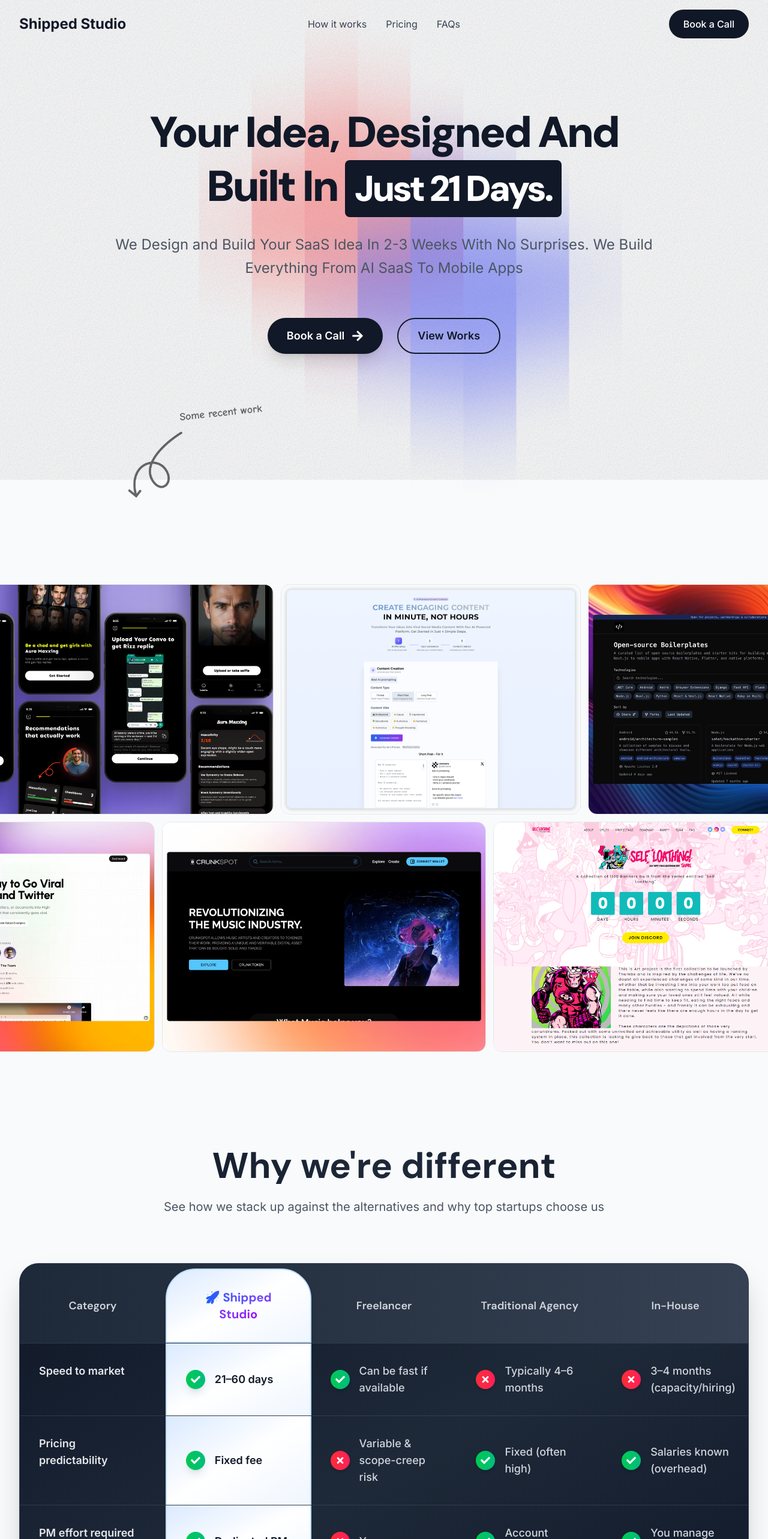
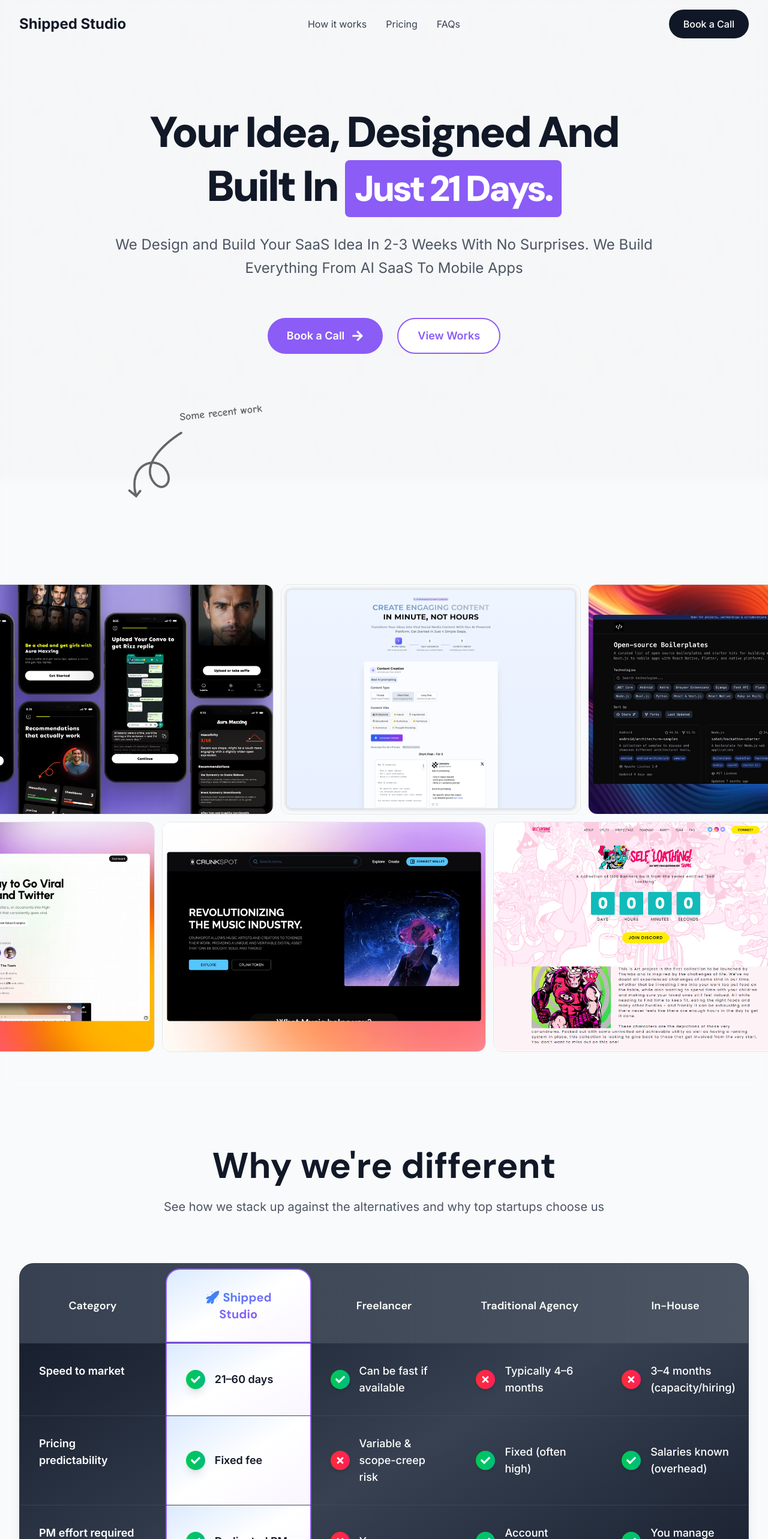
Before and after one commit to DevBobi/shipped.studio.landing, a Next.js app: page / in a window 1280 px wide. Shown: the top 2566 px of the page at 60% size. Built offline with nearby package versions, Linux system fonts and the light colour scheme.

Commit message:
Update ESLint configuration to disable additional TypeScript rules; enhance global styles with new rounded class and adjust component styles for improved visual consistency across sections.

```diff
--- a/eslint.config.mjs
+++ b/eslint.config.mjs
@@ -25,6 +25,8 @@ const eslintConfig = [
       "@next/next/no-img-element": "off",
       "react/no-unescaped-entities": "off",
       "@typescript-eslint/no-unused-vars": "off",
+      "@typescript-eslint/ban-ts-comment": "off",
+      "@typescript-eslint/no-explicit-any": "off",
     },
   },
 ];
--- a/src/app/globals.css
+++ b/src/app/globals.css
@@ -129,3 +129,7 @@ body {
     transform: translateX(0);
   }
 }
+
+.rounded-2xl {
+  border-radius: 32px !important;
+}
--- a/src/app/page.tsx
+++ b/src/app/page.tsx
@@ -15,7 +15,7 @@ export default function Home() {
   return (
     <main className="min-h-screen relative bg-gray-50">
       {/* Global Noise Texture Overlay */}
-      <div className="fixed inset-0 opacity-40 pointer-events-none z-0">
+      <div className="fixed inset-0 opacity-10 pointer-events-none z-0">
         <div
           className="absolute inset-0"
           style={{
--- a/src/components/sections/FAQSection.tsx
+++ b/src/components/sections/FAQSection.tsx
@@ -49,8 +49,8 @@ export default function FAQSection() {
             Frequently Asked Questions
           </h2>
           <p className="text-base sm:text-lg md:text-xl text-muted font-inter max-w-3xl mx-auto leading-relaxed px-2 sm:px-0">
-            Got questions? We&apos;ve got answers. Here are the most common questions
-            we receive about our services and process.
+            Got questions? We&apos;ve got answers. Here are the most common
+            questions we receive about our services and process.
           </p>
         </div>
 
@@ -59,7 +59,7 @@ export default function FAQSection() {
           {faqs.map((faq, index) => (
             <Disclosure key={index}>
               {({ open }) => (
-                <div className="bg-white/80 rounded-xl sm:rounded-2xl overflow-hidden border border-gray-200/50 shadow-sm">
+                <div className="bg-white/80 rounded-2xl overflow-hidden border border-gray-200/50 shadow-lg hover:shadow-xl transition-all duration-300">
                   <Disclosure.Button className="w-full px-4 sm:px-6 md:px-8 py-4 sm:py-6  text-left flex items-center justify-between hover:bg-gray-50/80 transition-colors">
                     <span className="text-sm sm:text-base md:text-lg lg:text-xl font-medium text-primary font-dm-sans pr-2 sm:pr-4 leading-tight">
                       {faq.question}
--- a/src/components/sections/Footer.tsx
+++ b/src/components/sections/Footer.tsx
@@ -27,7 +27,7 @@ export default function Footer() {
             <a
               key={index}
               href={link.href}
-              className="text-secondary hover:text-primary font-inter transition-colors"
+              className="text-secondary hover:text-purple font-inter transition-colors"
             >
               {link.name}
             </a>
--- a/src/components/sections/HeroSection.tsx
+++ b/src/components/sections/HeroSection.tsx
@@ -4,11 +4,12 @@ import { FaArrowRight } from "react-icons/fa";
 import InfiniteCarousel from "@/components/ui/InfiniteCarousel";
 import Navbar from "@/components/ui/Navbar";
 import Image from "next/image";
+import Link from "next/link";
 
 export default function HeroSection() {
   return (
-    <section className="relative overflow-hidden">
-      <div className="absolute top-0 left-0 right-0 h-screen sm:h-[800px] md:h-[850px] lg:h-[900px] overflow-hidden">
+    <section className="relative overflow-hidden backdrop-blur-sm">
+      {/* <div className="absolute -z-10 top-0 left-0 right-0 h-screen sm:h-[800px] md:h-[850px] lg:h-[900px] overflow-hidden">
         <Image
           src="/hero bg.png"
           alt="Hero background"
@@ -16,12 +17,12 @@ export default function HeroSection() {
           className="object-cover opacity-70"
           priority
         />
-      </div>
+      </div> */}
 
       <Navbar />
 
       {/* Hero Content */}
-      <div className="relative z-10 px-4 sm:px-6 lg:px-8 pt-16 sm:pt-20 md:pt-24 pb-12 sm:pb-16 md:pb-20 min-h-screen sm:min-h-0 flex items-center">
+      <div className="relative  z-10 px-4 sm:px-6 lg:px-8 pt-16 sm:pt-20 md:pt-24 pb-12 sm:pb-16 md:pb-20 min-h-screen sm:min-h-0 flex items-center">
         <div className="max-w-7xl mx-auto text-center">
           <h1
             className="text-4xl sm:text-4xl md:text-5xl lg:text-6xl xl:text-7xl  font-dm-sans leading-tight mb-6 sm:mb-8 px-2 sm:px-0 tracking-tighter"
@@ -32,7 +33,7 @@ export default function HeroSection() {
             <span className="text-primary">Your Idea, Designed And</span>
             <br />
             <span className="text-primary">Built In </span>{" "}
-            <span className="text-white bg-primary px-2 sm:px-4 py-1 sm:py-2 rounded-lg text-3xl sm:text-3xl md:text-4xl lg:text-5xl xl:text-6xl">
+            <span className="text-white bg-purple px-2 sm:px-4 py-1 sm:py-2 rounded-lg text-3xl sm:text-3xl md:text-4xl lg:text-5xl xl:text-6xl">
               Just 21 Days.
             </span>
           </h1>
@@ -45,21 +46,19 @@ export default function HeroSection() {
 
           {/* CTA Buttons */}
           <div className="flex flex-col sm:flex-row gap-4 sm:gap-6 justify-center items-center mb-16 sm:mb-20 px-4 sm:px-0">
-            <button className="w-full sm:w-auto bg-primary text-white px-8 py-4 rounded-full font-inter font-semibold text-lg transition-all duration-300 hover:scale-105 flex items-center justify-center gap-3 shadow-xl hover:shadow-2xl cursor-pointer">
+            <Link
+              href="/#book-a-call"
+              className="w-full sm:w-auto bg-purple text-white px-8 py-4 rounded-full font-inter font-semibold text-lg transition-all duration-300 hover:scale-105 flex items-center justify-center gap-3 cursor-pointer"
+            >
               Book a Call
               <FaArrowRight className="w-5 h-5" />
-            </button>
-            <button
-              onClick={() => {
-                const element = document.getElementById("our-work");
-                if (element) {
-                  element.scrollIntoView({ behavior: "smooth" });
-                }
-              }}
-              className="w-full sm:w-auto text-primary px-8 py-3.5 rounded-full font-inter font-semibold text-lg hover:text-gray-700 transition-all duration-300 hover:scale-105 flex items-center justify-center gap-3 cursor-pointer border-2 border-gray-900 hover:border-gray-700"
+            </Link>
+            <Link
+              href="/#our-work"
+              className="w-full bg-white sm:w-auto text-purple px-8 py-3.5 rounded-full font-inter font-semibold text-lg hover:text-purple-dark transition-all duration-300 hover:scale-105 flex items-center justify-center gap-3 cursor-pointer border-2 border-purple hover:border-purple-dark"
             >
               View Works
-            </button>
+            </Link>
           </div>
 
           {/* Recent Work Section */}
--- a/src/components/sections/OurWorkSection.tsx
+++ b/src/components/sections/OurWorkSection.tsx
@@ -112,7 +112,7 @@ export default function OurWorkSection() {
           {displayedProjects.map((project) => (
             <div key={project.id} className="group">
               {/* Project Image */}
-              <div className="relative mb-4 overflow-hidden rounded-lg aspect-[4/3]">
+              <div className="relative mb-4 overflow-hidden rounded-2xl aspect-[4/3] ">
                 <Image
                   src={project.image}
                   alt={project.title}
@@ -136,7 +136,7 @@ export default function OurWorkSection() {
                   {project.description.length > 120 && (
                     <button
                       onClick={() => toggleDescription(project.id)}
-                      className="text-primary hover:text-gray-600 font-medium mt-2 transition-colors duration-200 text-sm"
+                      className="text-purple hover:text-purple-dark font-medium mt-2 transition-colors duration-200 text-sm"
                     >
                       {expandedDescriptions.has(project.id)
                         ? "See Less"
@@ -153,7 +153,7 @@ export default function OurWorkSection() {
         <div className="text-center">
           <button
             onClick={() => setShowAll(!showAll)}
-            className="bg-primary text-white px-8 py-3 rounded-full font-inter font-semibold hover:bg-gray-700 transition-colors duration-300"
+            className="bg-purple text-white px-8 py-3 rounded-full font-inter font-semibold hover:bg-purple-dark transition-colors duration-300 shadow-lg hover:shadow-xl"
           >
             {showAll ? "Show Less" : "View All"}
           </button>
--- a/src/components/sections/TeamSection.tsx
+++ b/src/components/sections/TeamSection.tsx
@@ -36,7 +36,7 @@ export default function TeamSection() {
           {teamMembers.map((member, index) => (
             <div
               key={index}
-              className="relative rounded-2xl overflow-hidden shadow-sm"
+              className="relative rounded-2xl overflow-hidden shadow-lg hover:shadow-xl transition-all duration-300"
             >
               {/* Team Member Image - Full Card */}
               <div className="w-full h-80 relative">
@@ -67,7 +67,7 @@ export default function TeamSection() {
                     href="#"
                     className="w-8 h-8 rounded-full flex items-center justify-center hover:bg-blue-600 hover:scale-110 transition-all duration-300 group"
                   >
-                    <FaLinkedin className="w-4 h-4 text-blue-dark group-hover:text-white transition-colors duration-300" />
+                    <FaLinkedin className="w-4 h-4 text-blue group-hover:text-white transition-colors duration-300" />
                   </a>
                 </div>
               </div>
--- a/src/components/sections/WhyDifferentSection.tsx
+++ b/src/components/sections/WhyDifferentSection.tsx
@@ -82,13 +82,13 @@ export default function WhyDifferentSection() {
           variants={containerVariants}
         >
           <motion.h2
-            className="text-4xl md:text-6xl font-bold font-dm-sans mb-6 bg-gradient-to-r from-gray-900 via-gray-800 to-gray-900 bg-clip-text text-transparent"
+            className="text-4xl md:text-6xl font-bold font-dm-sans mb-6 text-primary"
             variants={itemVariants}
           >
             Why we&apos;re different
           </motion.h2>
           <motion.p
-            className="text-xl text-gray-600 max-w-3xl mx-auto font-inter"
+            className="text-xl text-muted max-w-3xl mx-auto font-inter"
             variants={itemVariants}
           >
             See how we stack up against the alternatives and why top startups
@@ -98,7 +98,7 @@ export default function WhyDifferentSection() {
 
         {/* Comparison Table */}
         <motion.div
-          className="bg-gradient-to-br from-gray-900 via-gray-800 to-gray-900 rounded-[32px] p-0 overflow-hidden w-full mx-auto shadow-2xl border border-gray-700 backdrop-blur-sm"
+          className="bg-gradient-to-br from-primary via-secondary to-primary rounded-3xl p-0 overflow-hidden w-full mx-auto shadow-xl border border-secondary backdrop-blur-sm"
           initial="hidden"
           whileInView="visible"
           viewport={{ once: true, margin: "-50px" }}
@@ -109,22 +109,22 @@ export default function WhyDifferentSection() {
           {/* Desktop Table */}
           <div className="hidden md:block">
             {/* Header Row */}
-            <div className="grid grid-cols-5 bg-gradient-to-r from-gray-800 to-gray-700">
-              <div className="p-8 text-gray-300 font-semibold font-dm-sans mt-2 text-lg flex items-center justify-center">
+            <div className="grid grid-cols-5 bg-gradient-to-r from-secondary to-muted">
+              <div className="p-8 text-white font-semibold font-dm-sans mt-2 text-lg flex items-center justify-center">
                 Category
               </div>
-              <div className="bg-gradient-to-br from-blue-100 via-white to-blue-50 p-8 mt-2 text-gray-900 font-bold text-center font-dm-sans rounded-t-[50px] shadow-lg border-2 border-blue-200">
-                <span className="bg-gradient-to-r from-blue-600 to-purple-600 bg-clip-text text-transparent text-xl">
+              <div className="bg-gradient-to-br from-blue-100 via-white to-purple-50 p-8 mt-2 text-primary font-bold text-center font-dm-sans rounded-t-3xl shadow-lg border-2 border-purple">
+                <span className="bg-gradient-to-r from-blue to-purple bg-clip-text text-transparent text-xl">
                   🚀 Shipped Studio
                 </span>
               </div>
-              <div className="p-8 text-gray-300 font-semibold text-center font-dm-sans mt-2 text-lg flex items-center justify-center">
+              <div className="p-8 text-white font-semibold text-center font-dm-sans mt-2 text-lg flex items-center justify-center">
                 Freelancer
               </div>
-              <div className="p-8 text-gray-300 font-semibold text-center font-dm-sans mt-2 text-lg flex items-center justify-center">
+              <div className="p-8 text-white font-semibold text-center font-dm-sans mt-2 text-lg flex items-center justify-center">
                 Traditional Agency
               </div>
-              <div className="p-8 text-gray-300 font-semibold text-center font-dm-sans mt-2 text-lg flex items-center justify-center">
+              <div className="p-8 text-white font-semibold text-center font-dm-sans mt-2 text-lg flex items-center justify-center">
                 In-House
               </div>
             </div>
@@ -133,7 +133,7 @@ export default function WhyDifferentSection() {
             {comparisonData.map((row, index) => (
               <motion.div
                 key={index}
-                className="grid grid-cols-5 border-t border-gray-600/50 hover:bg-gray-700/30 transition-colors duration-300"
+                className="grid grid-cols-5 border-t border-muted/50 hover:bg-secondary/30 transition-colors duration-300"
                 initial={{ opacity: 0, x: -20 }}
                 whileInView={{ opacity: 1, x: 0 }}
                 viewport={{ once: true }}
@@ -143,17 +143,17 @@ export default function WhyDifferentSection() {
                   ease: [0.25, 0.46, 0.45, 0.94],
                 }}
               >
-                <div className="p-8 text-gray-200 font-semibold font-inter text-lg">
+                <div className="p-8 text-white font-semibold font-inter text-lg">
                   {row.category}
                 </div>
                 <div
-                  className={`bg-gradient-to-br from-blue-100 via-white to-blue-50 p-8 flex items-center border-x-2 border-blue-200 ${
+                  className={`bg-gradient-to-br from-blue-100 via-white to-purple-50 p-8 flex items-center border-x-2 border-purple ${
                     index === comparisonData.length - 1
-                      ? "rounded-b-[50px] mb-2"
+                      ? "rounded-b-3xl mb-2"
                       : ""
                   }`}
                 >
-                  <div className="flex items-center gap-4 font-bold text-gray-900">
+                  <div className="flex items-center gap-4 font-bold text-primary">
                     <div className="w-8 h-8 bg-gradient-to-r from-green-500 to-emerald-500 rounded-full flex items-center justify-center flex-shrink-0 shadow-lg">
                       <FaCheck className="w-4 h-4 text-white" />
                     </div>
@@ -164,12 +164,10 @@ export default function WhyDifferentSection() {
                 </div>
                 <div
                   className={`p-8 flex items-center ${
-                    index === comparisonData.length - 1
-                      ? "rounded-b-[32px]"
-                      : ""
+                    index === comparisonData.length - 1 ? "rounded-b-3xl" : ""
                   }`}
                 >
-                  <div className="flex items-center gap-4 text-gray-300">
+                  <div className="flex items-center gap-4 text-white">
                     {row.freelancer.has ? (
                       <div className="w-8 h-8 bg-gradient-to-r from-green-500 to-emerald-500 rounded-full flex items-center justify-center flex-shrink-0 shadow-md">
                         <FaCheck className="w-4 h-4 text-white" />
@@ -186,12 +184,10 @@ export default function WhyDifferentSection() {
                 </div>
                 <div
                   className={`p-8 flex items-center ${
-                    index === comparisonData.length - 1
-                      ? "rounded-b-[32px]"
-                      : ""
+                    index === comparisonData.length - 1 ? "rounded-b-3xl" : ""
                   }`}
                 >
-                  <div className="flex items-center gap-4 text-gray-300">
+                  <div className="flex items-center gap-4 text-white">
                     {row.traditionalAgency.has ? (
                       <div className="w-8 h-8 bg-gradient-to-r from-green-500 to-emerald-500 rounded-full flex items-center justify-center flex-shrink-0 shadow-md">
                         <FaCheck className="w-4 h-4 text-white" />
@@ -208,12 +204,10 @@ export default function WhyDifferentSection() {
                 </div>
                 <div
                   className={`p-8 flex items-center ${
-                    index === comparisonData.length - 1
-                      ? "rounded-b-[32px]"
-                      : ""
+                    index === comparisonData.length - 1 ? "rounded-b-3xl" : ""
                   }`}
                 >
-                  <div className="flex items-center gap-4 text-gray-300">
+                  <div className="flex items-center gap-4 text-white">
                     {row.inHouse.has ? (
                       <div className="w-8 h-8 bg-gradient-to-r from-green-500 to-emerald-500 rounded-full flex items-center justify-center flex-shrink-0 shadow-md">
                         <FaCheck className="w-4 h-4 text-white" />
@@ -236,22 +230,22 @@ export default function WhyDifferentSection() {
           <div className="md:hidden overflow-x-auto">
             <div className="min-w-[900px]">
               {/* Header Row */}
-              <div className="grid grid-cols-5 bg-gradient-to-r from-gray-800 to-gray-700">
-                <div className="p-6 text-gray-300 font-semibold font-dm-sans mt-2">
+              <div className="grid grid-cols-5 bg-gradient-to-r from-secondary to-muted">
+                <div className="p-6 text-white font-semibold font-dm-sans mt-2">
                   Category
                 </div>
-                <div className="bg-gradient-to-br from-blue-100 via-white to-blue-50 p-6 mt-2 text-gray-900 font-bold text-center font-dm-sans rounded-t-[24px] shadow-lg border-2 border-blue-200">
-                  <span className="bg-gradient-to-r from-blue-600 to-purple-600 bg-clip-text text-transparent">
+                <div className="bg-gradient-to-br from-blue-100 via-white to-purple-50 p-6 mt-2 text-primary font-bold text-center font-dm-sans rounded-t-2xl shadow-lg border-2 border-purple">
+                  <span className="bg-gradient-to-r from-blue to-purple bg-clip-text text-transparent">
                     🚀 Shipped Studio
                   </span>
                 </div>
-                <div className="p-6 text-gray-300 font-semibold text-center font-dm-sans mt-2">
+                <div className="p-6 text-white font-semibold text-center font-dm-sans mt-2">
                   Freelancer
                 </div>
-                <div className="p-6 text-gray-300 font-semibold text-center font-dm-sans mt-2">
+                <div className="p-6 text-white font-semibold text-center font-dm-sans mt-2">
                   Traditional Agency
                 </div>
-                <div className="p-6 text-gray-300 font-semibold text-center font-dm-sans mt-2">
+                <div className="p-6 text-white font-semibold text-center font-dm-sans mt-2">
                   In-House
                 </div>
               </div>
@@ -270,17 +264,17 @@ export default function WhyDifferentSection() {
                     ease: [0.25, 0.46, 0.45, 0.94],
                   }}
                 >
-                  <div className="p-6 text-gray-200 font-semibold font-inter">
+                  <div className="p-6 text-white font-semibold font-inter">
                     {row.category}
                   </div>
                   <div
-                    className={`bg-gradient-to-br from-blue-100 via-white to-blue-50 p-6 flex items-center border-x-2 border-blue-200 ${
+                    className={`bg-gradient-to-br from-blue-100 via-white to-purple-50 p-6 flex items-center border-x-2 border-purple ${
                       index === comparisonData.length - 1
-                        ? "rounded-b-[24px] mb-2"
+                        ? "rounded-b-2xl mb-2"
                         : ""
                     }`}
                   >
-                    <div className="flex items-center gap-3 font-bold text-gray-900">
+                    <div className="flex items-center gap-3 font-bold text-primary">
                       <div className="w-6 h-6 bg-gradient-to-r from-green-500 to-emerald-500 rounded-full flex items-center justify-center flex-shrink-0 shadow-lg">
                         <FaCheck className="w-3 h-3 text-white" />
                       </div>
@@ -291,12 +285,10 @@ export default function WhyDifferentSection() {
                   </div>
                   <div
                     className={`p-6 flex items-center ${
-                      index === comparisonData.length - 1
-                        ? "rounded-b-[24px]"
-                        : ""
+                      index === comparisonData.length - 1 ? "rounded-b-2xl" : ""
                     }`}
                   >
-                    <div className="flex items-center gap-3 text-gray-300">
+                    <div className="flex items-center gap-3 text-white">
                       {row.freelancer.has ? (
                         <div className="w-6 h-6 bg-gradient-to-r from-green-500 to-emerald-500 rounded-full flex items-center justify-center flex-shrink-0 shadow-md">
                           <FaCheck className="w-3 h-3 text-white" />
@@ -313,12 +305,10 @@ export default function WhyDifferentSection() {
                   </div>
                   <div
                     className={`p-6 flex items-center ${
-                      index === comparisonData.length - 1
-                        ? "rounded-b-[24px]"
-                        : ""
+                      index === comparisonData.length - 1 ? "rounded-b-2xl" : ""
                     }`}
                   >
-                    <div className="flex items-center gap-3 text-gray-300">
+                    <div className="flex items-center gap-3 text-white">
                       {row.traditionalAgency.has ? (
                         <div className="w-6 h-6 bg-gradient-to-r from-green-500 to-emerald-500 rounded-full flex items-center justify-center flex-shrink-0 shadow-md">
                           <FaCheck className="w-3 h-3 text-white" />
@@ -335,12 +325,10 @@ export default function WhyDifferentSection() {
                   </div>
                   <div
                     className={`p-6 flex items-center ${
-                      index === comparisonData.length - 1
-                        ? "rounded-b-[24px]"
-                        : ""
+                      index === comparisonData.length - 1 ? "rounded-b-2xl" : ""
                     }`}
                   >
-                    <div className="flex items-center gap-3 text-gray-300">
+                    <div className="flex items-center gap-3 text-white">
                       {row.inHouse.has ? (
                         <div className="w-6 h-6 bg-gradient-to-r from-green-500 to-emerald-500 rounded-full flex items-center justify-center flex-shrink-0 shadow-md">
                           <FaCheck className="w-3 h-3 text-white" />
```
Also changed, not shown: src/components/sections/BuiltToBuildSection.tsx (+7 -7 lines), src/components/sections/CTASection.tsx (+8 -10 lines), src/components/sections/PricingSection.tsx (+9 -9 lines).
